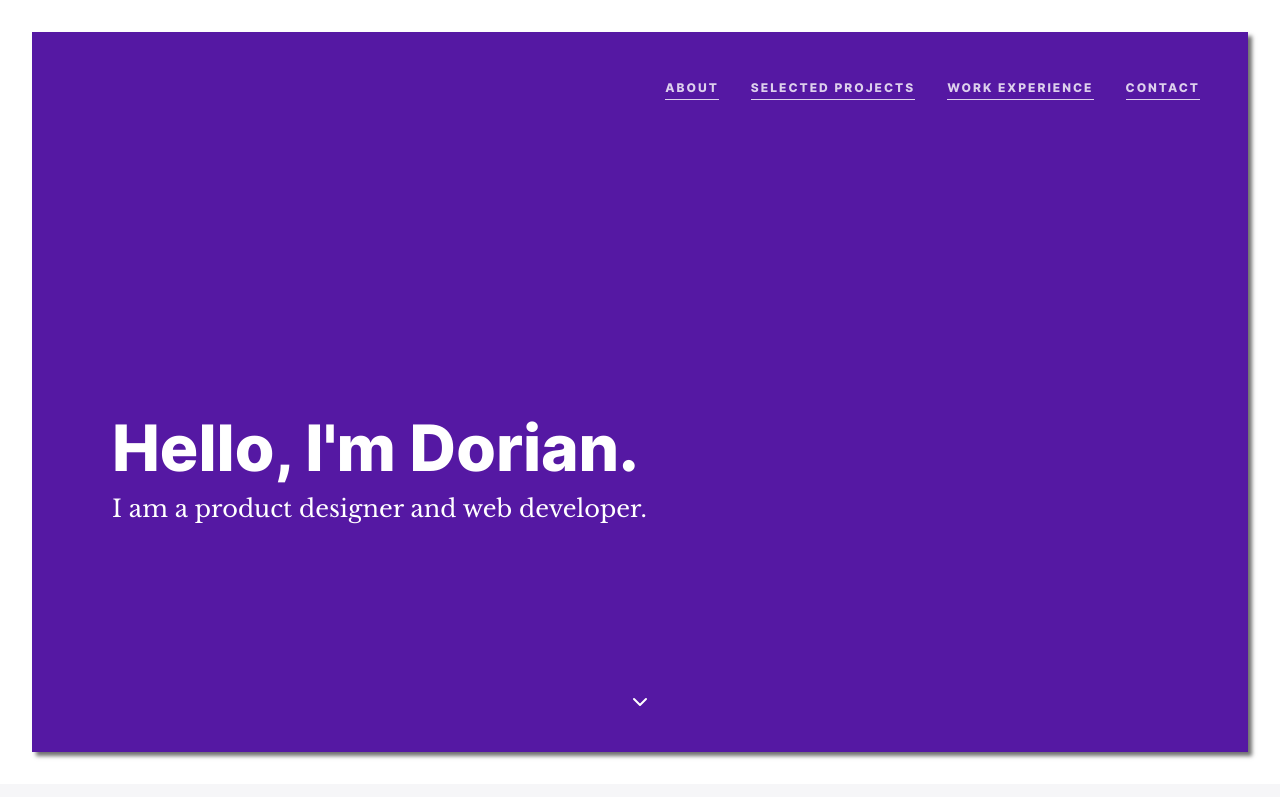
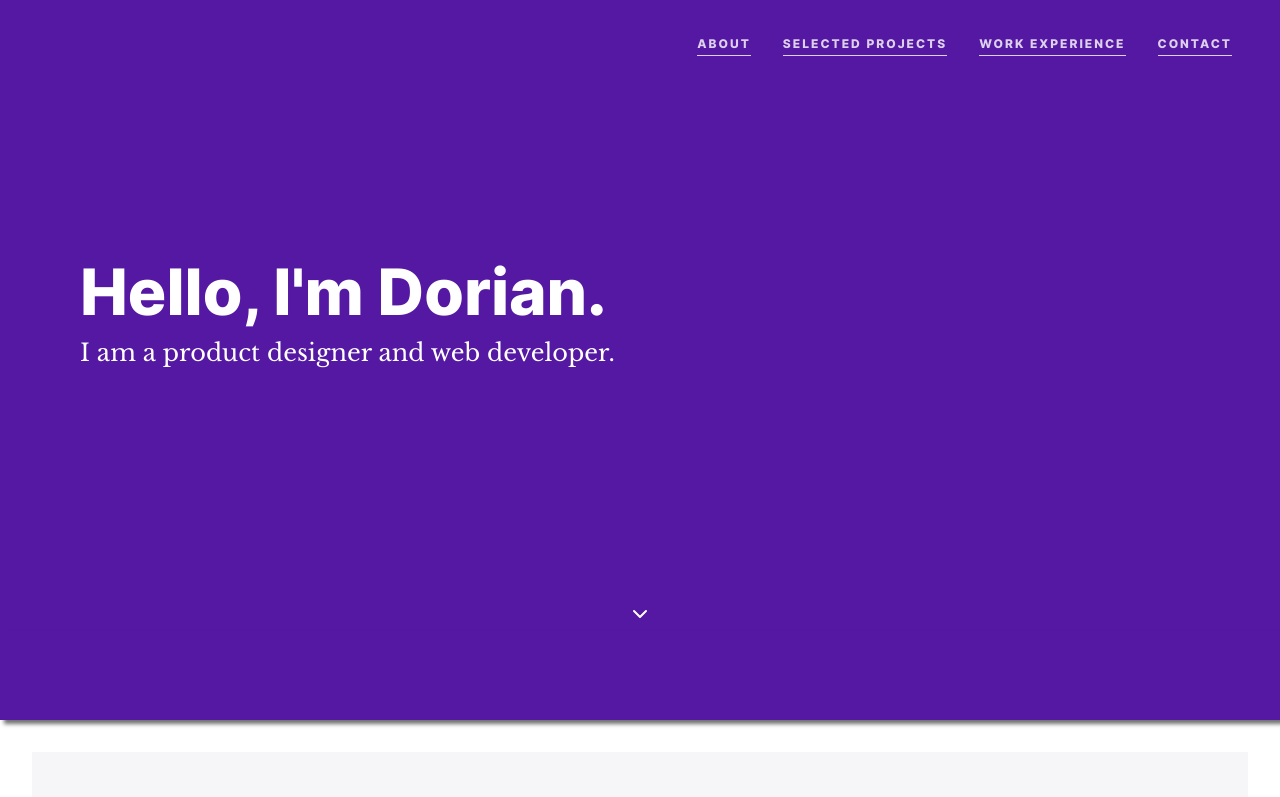
Before and after one commit to dorianwolf/personal-site, a Jekyll site: the page built from index.md, in a window 1280 px wide and 900 px high. Shown: the top 797 px of the window. Built offline with Jekyll 4.4.1, drawn with Linux system fonts in a browser that asks for light colours; nearby versions of some CDN libraries; some web fonts are replaced.

Commit message:
add sticky nav

```diff
--- a/_layouts/home.html
+++ b/_layouts/home.html
@@ -1,19 +1,21 @@
 ---
   layout: default
 ---
-
-<section class="section section--title section--with-menu" style="background: #5518A3;">
-  <main class="contents contents--main">
-    <h1 class="title hidden">Hello, I'm Dorian.</h1>
-    <h3 class="subtitle hidden fade1">I am a product designer and web developer.</h3>
-  </main>
+<section class="stickynav section section--with-menu">
   <div class="contents contents--header">
     <header>
       {% include navbar.html %}
     </header>
   </div>
+</section>
+<section class="section section--title" style="background: #5518A3;">
+  <main class="contents contents--main">
+    <h1 class="title hidden">Hello, I'm Dorian.</h1>
+    <h3 class="subtitle hidden fade1">I am a product designer and web developer.</h3>
+  </main>
   <a href="#About" id="scrollDown" class="hidden fade2"><img src="{{'/assets/images/chevron-down.svg' | relative_url}}" alt="scroll down"></a>
 </section>
+<section class="sticky--bg" style="background: #5518A3;"><br></section>
 
 <section id="About" class="section section--content section--img-two-col">
   <main class="content content--main">
@@ -42,6 +44,7 @@
     <h2 class="title">Selected Projects</h2>
   </main>
 </section>
+<section class="sticky--bg" style="background: #1C7BB0;"><br></section>
 
 <section class="section section--content section--text-img">
   <main class="content content--main">
@@ -92,6 +95,7 @@
     <h2 class="title">Work Experience</h2>
   </main>
 </section>
+<section class="sticky--bg" style="background: #B01217;"><br></section>
 
 <section class="section section--content section--three-col-text">
   <main class="content content--main">
@@ -163,9 +167,10 @@
 
 <section id="Contact" class="section section--title" style="background: #AD12B0;">
   <main class="contents contents--main">
-    <h2 class="title">Contact Me</h2>
+    <h2 class="title">Contact</h2>
   </main>
 </section>
+<section class="sticky--bg" style="background: #AD12B0;"><br></section>
 
 <section class="section section--content section--text-img">
   <main class="content content--main">
--- a/_sass/custom/custom.scss
+++ b/_sass/custom/custom.scss
@@ -45,7 +45,7 @@ a {
 .section {
   display: flex;
   flex-direction: column;
-  min-height: 80vh;
+  min-height: calc(80vh - 5.5rem);
   padding: 2rem;
 
   @include for-tablet-portrait-down {
@@ -61,11 +61,61 @@ a {
 // HERO
 //
 
+section.stickynav {
+  position: fixed;
+  z-index: 10;
+  left:0;
+  right:0;
+  top:0;
+  z-index: 13;
+  color: white;
+  min-height: 0;
+
+  nav.menu.menu--main ul {
+    display: flex;
+    justify-content: flex-end;
+
+    @include for-tablet-landscape-down {
+      flex-direction: column;
+      align-items: flex-end;
+    }
+
+    li.menu-item {
+      color: rgba(255,255,255,0.8);
+      font: 800 0.75rem $family-primary;
+      margin: 0 1rem;
+      padding: 0.25rem 0;
+      border-bottom: 1px solid rgba(255,255,255,0.8);
+      letter-spacing: 0.125rem;
+      text-transform: uppercase;
+
+      text-align: center;
+      transition: padding 0.3s, margin 0.3s, color 0.3s, border 0.3s;
+      &:hover {
+        color: $white;
+        border-bottom: 2px solid $white;
+        padding-left: 1rem;
+        padding-right: 1rem;
+        padding-bottom: 0.5rem;
+        margin-left: 0rem;
+        margin-right: 0rem;
+      }
+    }
+  }
+}
+
+section.sticky--bg {
+  position: sticky;
+  top: 0;
+  z-index: 12;
+  height: 5.5rem;
+  box-shadow: 0.25rem 0.25rem 0.25rem $grey;
+}
+
 .section--title {
   position: relative;
-  margin: 2rem;
   color: white;
-  box-shadow: 0.25rem 0.25rem 0.25rem $grey;
+  z-index: 12;
 
   @include for-tablet-portrait-down {
     margin: 1rem;
@@ -97,37 +147,6 @@ a {
     flex-basis: 10rem;
   }
 
-  nav.menu.menu--main ul {
-    display: flex;
-    justify-content: flex-end;
-
-    @include for-tablet-landscape-down {
-      flex-direction: column;
-      align-items: flex-end;
-    }
-
-    li.menu-item {
-      color: rgba(255,255,255,0.8);
-      font: 800 0.75rem $family-primary;
-      margin: 0 1rem;
-      padding: 1rem 0 0.25rem;
-      border-bottom: 1px solid rgba(255,255,255,0.8);
-      letter-spacing: 0.125rem;
-      text-transform: uppercase;
-
-      text-align: center;
-      transition: padding 0.3s, margin 0.3s, color 0.3s, border 0.3s;
-      &:hover {
-        color: $white;
-        border-bottom: 2px solid $white;
-        padding-left: 1rem;
-        padding-right: 1rem;
-        padding-bottom: 0.5rem;
-        margin-left: 0rem;
-        margin-right: 0rem;
-      }
-    }
-  }
   .contents--main {
     margin: 1rem 3rem;
     order: 2;
@@ -143,14 +162,10 @@ a {
     }
   }
 
-  &.section--with-menu {
-    justify-content: space-between;
-  }
-
   #scrollDown {
     position: absolute;
     left: calc(50% - 12px);
-    bottom: 2rem;
+    bottom: 0rem;
     opacity: 1;
     transition: opacity 2.25s, transform 0.75s, width 0.75s;
     width: 1.5rem;
@@ -177,7 +192,7 @@ a {
 
 .section--content {
   background: #f6f6f8;
-  margin-bottom: 2rem;
+  margin: 2rem;
   position: relative;
   display: flex;
   justify-content: center;
@@ -236,7 +251,7 @@ a {
     overflow: hidden;
     position: absolute;
     bottom: -2rem;
-    left: -1rem;
+    left: -2rem;
     z-index: 1;
 
     @include for-desktop-down {
```
